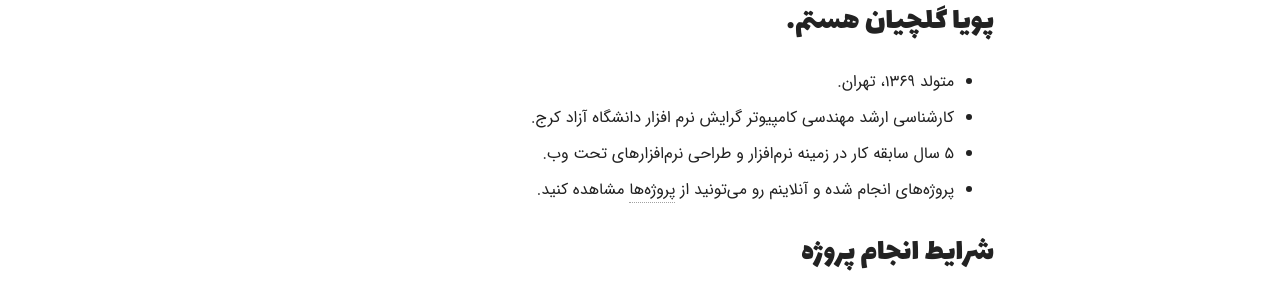
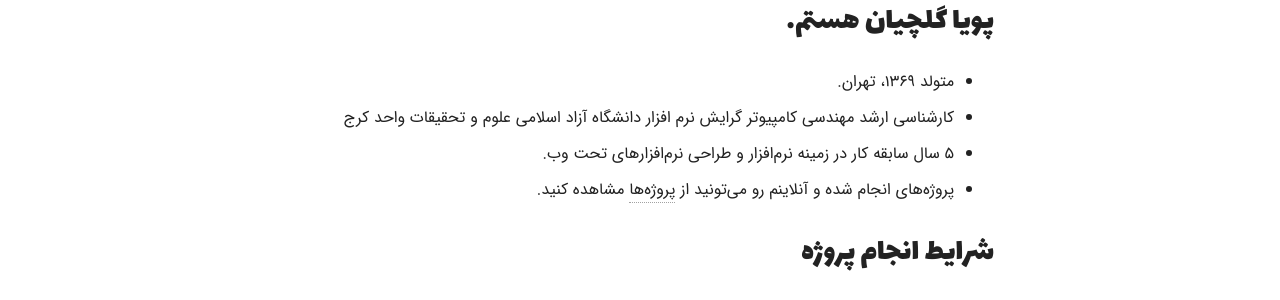
Before and after one commit to pooya-golchian/farsi, a Jekyll site: the page built from about/index.md, in a window 1280 px wide. Shown: the part 490-790 px from the top of the page. Built offline with Jekyll 4.4.1, drawn with Linux system fonts in a browser that asks for light colours; nearby versions of some CDN libraries.

Commit message:
change about

```diff
--- a/about/index.md
+++ b/about/index.md
@@ -11,7 +11,7 @@ image:
 ## پویا گلچیان هستم.
 
 * متولد ۱۳۶۹، تهران.
-* کارشناسی ارشد مهندسی کامپیوتر گرایش نرم افزار دانشگاه آزاد کرج.
+* کارشناسی ارشد مهندسی کامپیوتر گرایش نرم افزار دانشگاه آزاد اسلامی علوم و تحقیقات واحد کرج
 *  ۵ سال سابقه کار در زمینه نرم‌افزار و طراحی نرم‌افزارهای تحت وب.
 * پروژه‌های انجام شده و آنلاینم رو می‌تونید از [پروژه‌ها]({{ site.url }}/projects) مشاهده کنید.
 
```
